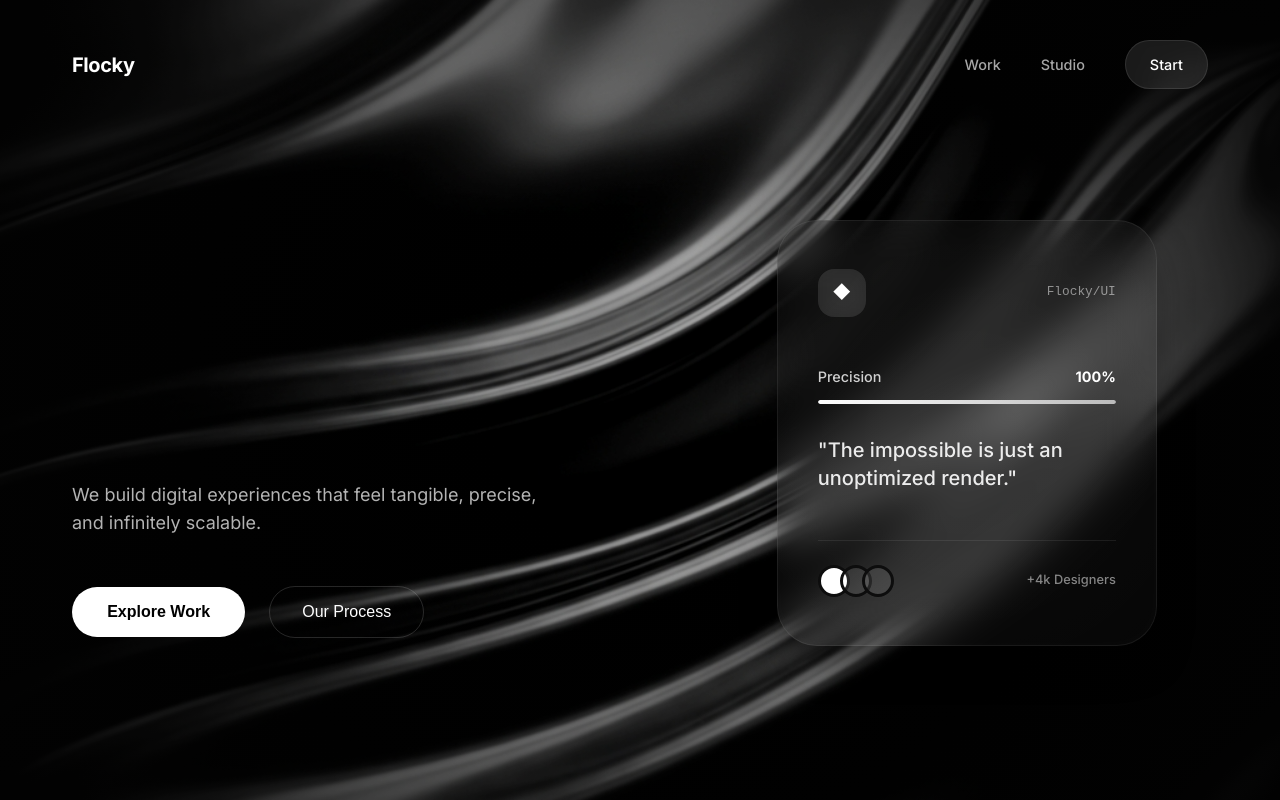
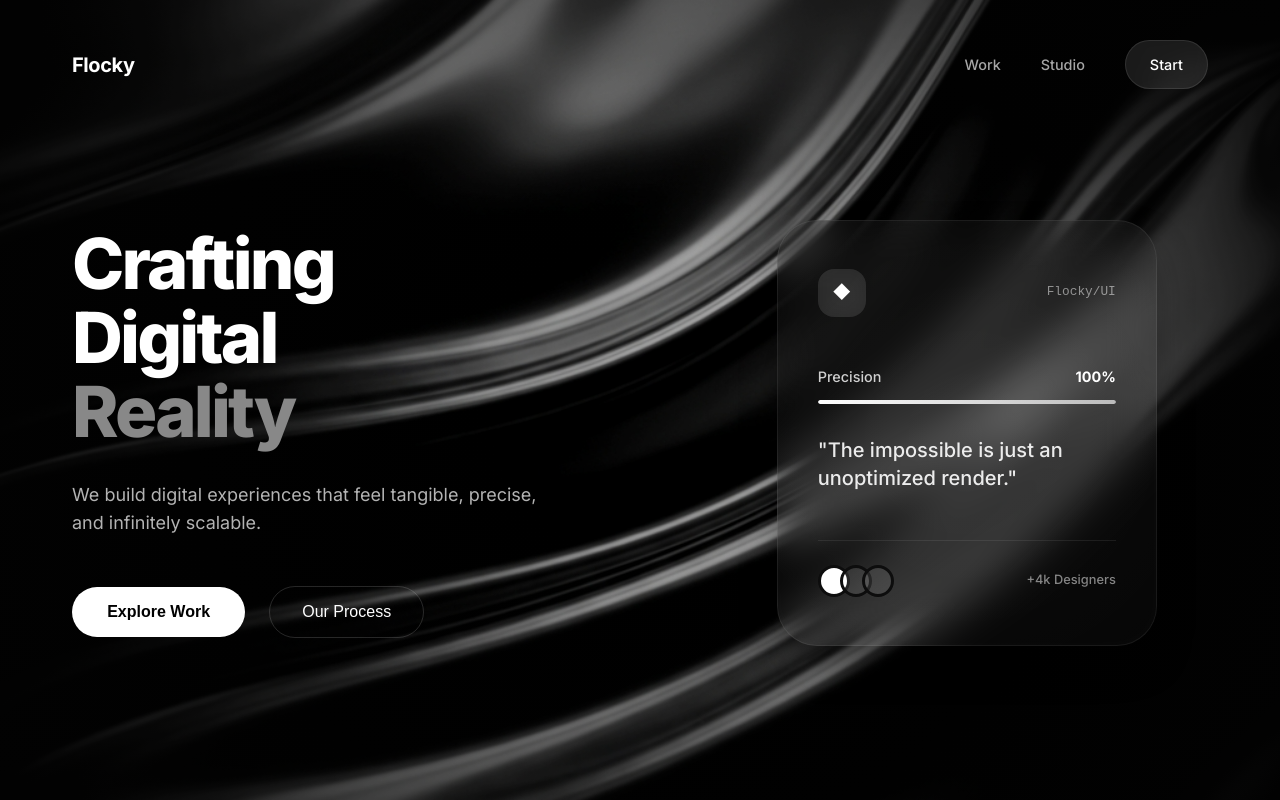
Before and after one commit to Leonxlnx/herosections, a Next.js app: page /hero-02 in a window 1280 px wide. Built offline with nearby package versions, Linux system fonts and the light colour scheme.

Commit message:
Fix invisible text - use solid colors (no gradient with split-text)

```diff
--- a/app/heroes/hero-02/Hero02.module.css
+++ b/app/heroes/hero-02/Hero02.module.css
@@ -130,14 +130,10 @@
     margin-bottom: 2rem;
 }
 
-/* Gradient applied to line wrapper (not split spans) */
+/* Line wrapper - solid color for split-text compatibility */
 .lineMask {
     display: block;
-    background: linear-gradient(135deg, #fff 0%, #b0b0b0 100%);
-    -webkit-background-clip: text;
-    background-clip: text;
-    -webkit-text-fill-color: transparent;
-    transition: opacity 0.3s ease;
+    color: #fff;
 }
 
 .lineMask:hover {
@@ -148,11 +144,9 @@
     display: block;
 }
 
-/* Third line slightly dimmer */
+/* Third line dimmer */
 .lineMask:last-child {
-    background: linear-gradient(135deg, #888 0%, #555 100%);
-    -webkit-background-clip: text;
-    background-clip: text;
+    color: #888;
 }
 
 .description {
```
